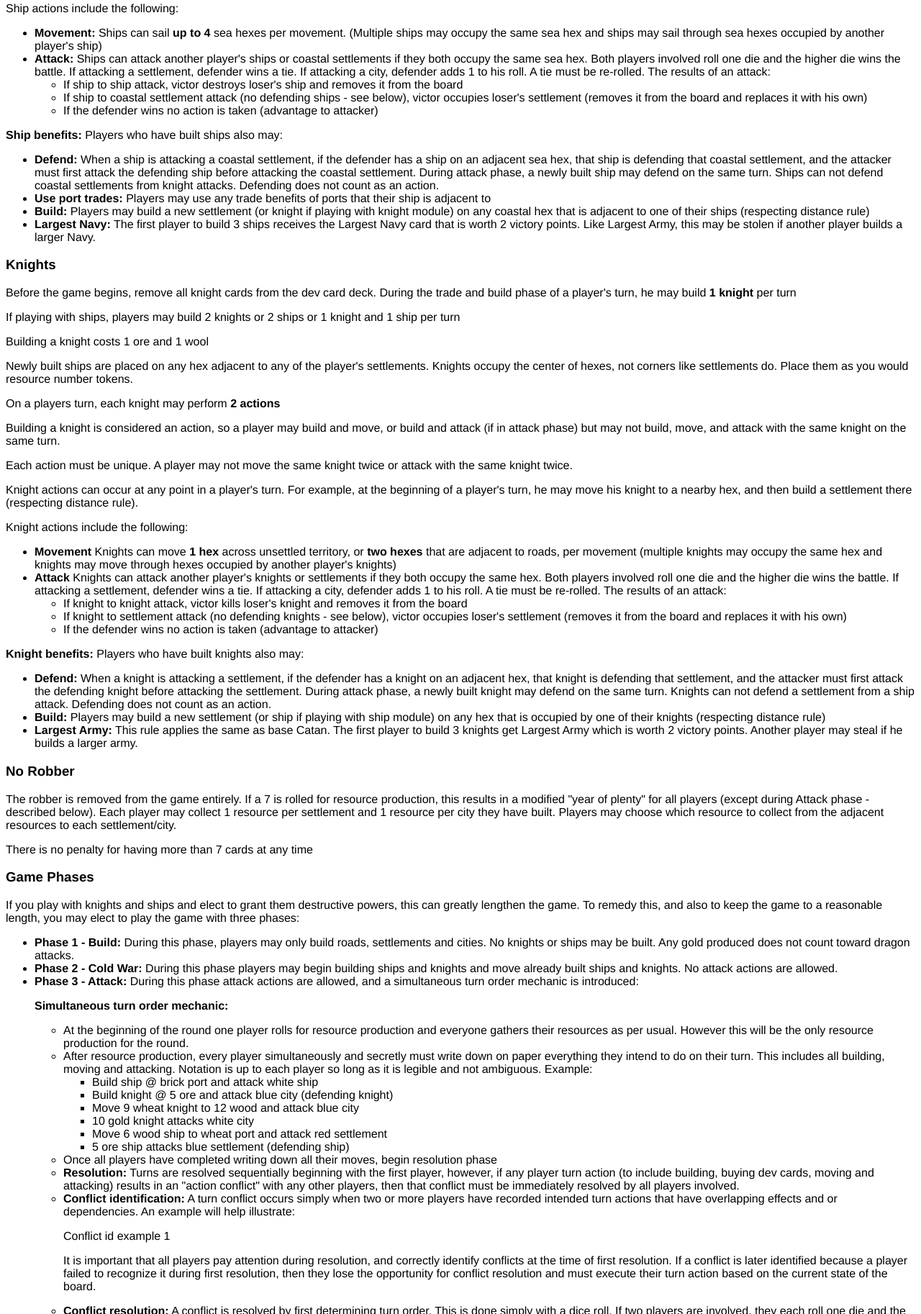
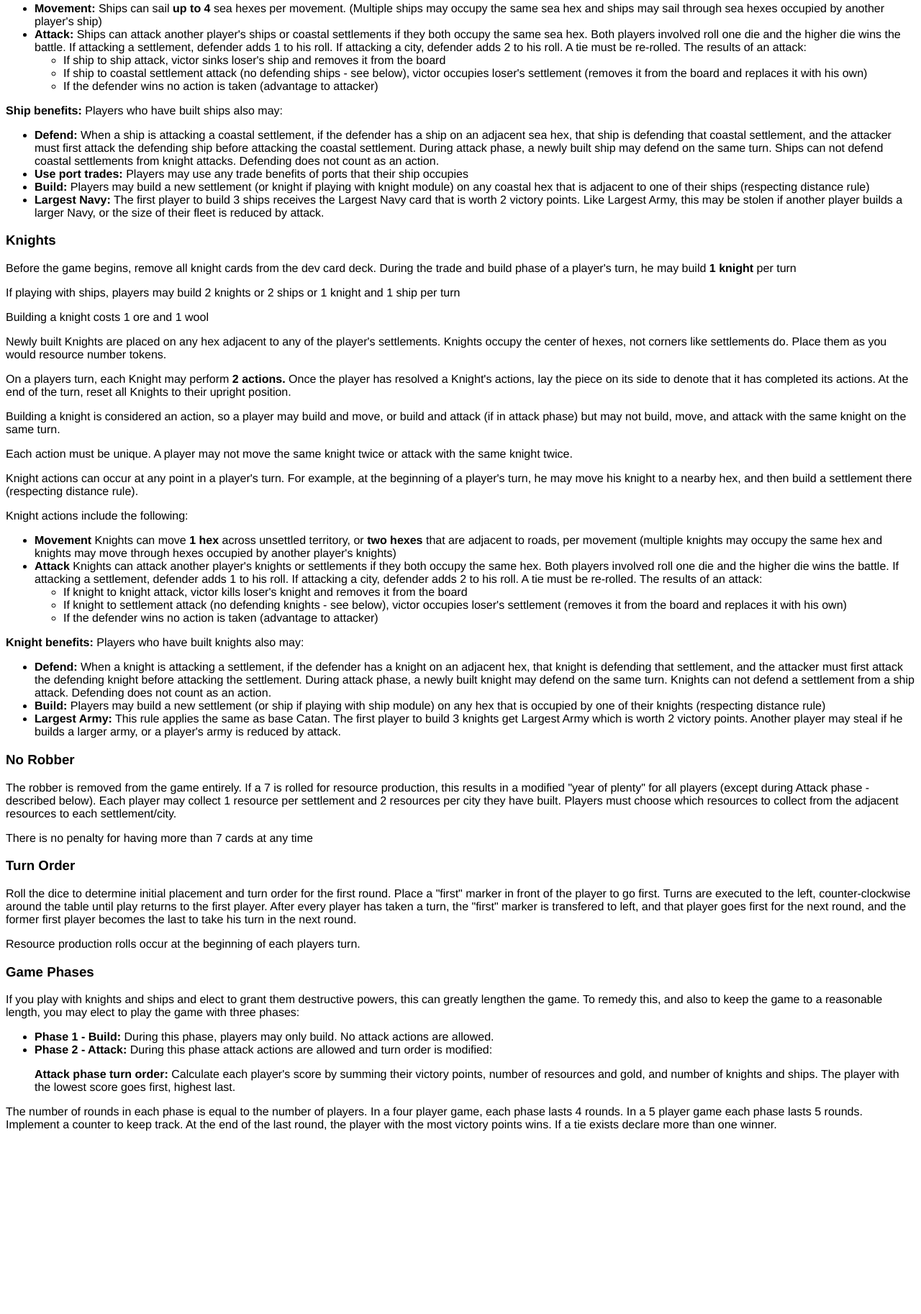
Before and after one commit to robcmills/catan-expansions, a plain HTML site: page index.html in a window 1280 px wide. Shown: the part 974-2800 px from the top of the page at 72% size. After the commit the page ends 2562 px from the top, so only its background shows below. Drawn offline with Linux system fonts and the light colour scheme.

Commit message:
Update v0.4 - remove simultaneous turn order mechanic, collapse phases, other misc improvements.

```diff
--- a/index.html
+++ b/index.html
@@ -14,7 +14,7 @@
 		}
 	</style>
 	<body>
-		<h1>Catan Expansions 🌅</h1>
+		<h1>Catan Expansions 🌅 0.4</h1>
 			<p>This is a collection of expansions to the game of Catan. All rules of the base game apply with the following new rules:</p>
 
 		<h3>Accelerated Start</h3>
@@ -27,12 +27,11 @@
 				<li>2 gold may be traded to the bank for any 1 resource</li>
 				<li>Gold may be traded with other players</li>
 			</ul>
-			<p>Gold hexes replace wheat, sheep and wood (4 player game) resulting in a balanced 3 hexes per resource plus 1 desert board configuration</p>
+			<p>In a 4 player game, with a base Catan board, Gold hexes replace 1 wheat, 1 sheep and 1 wood hex resulting in a balanced 3 hexes per resource plus 1 desert board configuration</p>
 			<p>Monopoly card can not be used for gold</p>
 
 		<h3>The Dragon 🐉</h3>
-			<p>For every 7 gold that is produced by gold hexes, the dragon attacks the player with the most victory points. This attack occurs immediately after resource production roll. The victim of the dragon attack must assign a number to each of his settlements and cities and roll a die to determine which one is attacked. A settlement attacked by the dragon is completely destroyed and removed from the board. If more than once player is tied for most victory points, include gold in the count.</p>
-			<p>If you are playing with no robber (described below)(recommended) then never count gold chosen during a 7 production roll (year of plenty for all) towards the dragon attack counter.</p>
+			<p>For every 7 gold that is produced by gold hexes, the dragon attacks the player with the most victory points. This attack occurs immediately after resource production roll. The victim of the dragon attack must assign a number to each of his settlements and cities and roll a die to determine which one is attacked. A settlement attacked by the dragon is completely destroyed and removed from the board. If more than one player is tied for most victory points, include current gold and resources in the count.</p>
 			<p>If you are playing with phases (described below) then during the first phase (Build) do not advance the dragon gold counter. It only takes effect during phase 2 and 3.</p>
 
 		<h3>Ships ⛵</h3>
@@ -40,16 +39,16 @@
 			<p>If playing with knights, players may build 2 knights or 2 ships or 1 knight and 1 ship per turn</p>
 			<p>A ship costs 1 wood and 1 wool</p>
 			<p>Newly built ships are placed on any sea hex adjacent to any of the player's coastal settlements. Ships occupy the center of sea hexes, not corners like settlements do. Place them as you would resource number tokens.</p>
-			<p>On a players turn, each ship may perform <b>2 actions.</b></p>
+			<p>On a players turn, each ship may perform <b>2 actions.</b> Once the player has resolved a ship's actions, lay the piece on its side to denote that it has completed its actions. At the end of the turn, reset all ships to their upright position.</p>
 			<p>Building a ship is considered an action, so a player may build and move, or build and attack (if in attack phase) but may not build, move, and attack with the same ship on the same turn.</p>
 			<p>Each action must be unique. A player may not move the same ship twice or attack with the same ship twice.</p>
 			<p>Ship actions can occur at any point in a player's turn. For example, at the beginning of a player's turn, he may move his ship to a nearby port, and then use that port before building.</p>
 			<p>Ship actions include the following:</p>
 			<ul>
 				<li><b>Movement:</b> Ships can sail <b>up to 4</b> sea hexes per movement. (Multiple ships may occupy the same sea hex and ships may sail through sea hexes occupied by another player's ship)</li>
-				<li><b>Attack:</b> Ships can attack another player's ships or coastal settlements if they both occupy the same sea hex. Both players involved roll one die and the higher die wins the battle. If attacking a settlement, defender wins a tie. If attacking a city, defender adds 1 to his roll. A tie must be re-rolled. The results of an attack:
+				<li><b>Attack:</b> Ships can attack another player's ships or coastal settlements if they both occupy the same sea hex. Both players involved roll one die and the higher die wins the battle. If attacking a settlement, defender adds 1 to his roll. If attacking a city, defender adds 2 to his roll. A tie must be re-rolled. The results of an attack:
 					<ul>
-						<li>If ship to ship attack, victor destroys loser's ship and removes it from the board</li>
+						<li>If ship to ship attack, victor sinks loser's ship and removes it from the board</li>
 						<li>If ship to coastal settlement attack (no defending ships - see below), victor occupies loser's settlement (removes it from the board and replaces it with his own)</li>
 						<li>If the defender wins no action is taken (advantage to attacker)</li>
 					</ul>
@@ -58,24 +57,24 @@
 			<p><b>Ship benefits:</b> Players who have built ships also may:</p>
 			<ul>
 				<li><b>Defend:</b> When a ship is attacking a coastal settlement, if the defender has a ship on an adjacent sea hex, that ship is defending that coastal settlement, and the attacker must first attack the defending ship before attacking the coastal settlement. During attack phase, a newly built ship may defend on the same turn. Ships can not defend coastal settlements from knight attacks. Defending does not count as an action.</li>
-				<li><b>Use port trades:</b> Players may use any trade benefits of ports that their ship is adjacent to</li>
+				<li><b>Use port trades:</b> Players may use any trade benefits of ports that their ship occupies</li>
 				<li><b>Build:</b> Players may build a new settlement (or knight if playing with knight module) on any coastal hex that is adjacent to one of their ships (respecting distance rule)</li>
-				<li><b>Largest Navy:</b> The first player to build 3 ships receives the Largest Navy card that is worth 2 victory points. Like Largest Army, this may be stolen if another player builds a larger Navy.</li>
+				<li><b>Largest Navy:</b> The first player to build 3 ships receives the Largest Navy card that is worth 2 victory points. Like Largest Army, this may be stolen if another player builds a larger Navy, or the size of their fleet is reduced by attack.</li>
 			</ul>
 
 		<h3>Knights</h3>
 			<p>Before the game begins, remove all knight cards from the dev card deck. During the trade and build phase of a player's turn, he may build <b>1 knight</b> per turn</p>
 			<p>If playing with ships, players may build 2 knights or 2 ships or 1 knight and 1 ship per turn</p>
 			<p>Building a knight costs 1 ore and 1 wool</p>
-			<p>Newly built ships are placed on any hex adjacent to any of the player's settlements. Knights occupy the center of hexes, not corners like settlements do. Place them as you would resource number tokens.</p>
-			<p>On a players turn, each knight may perform <b>2 actions</b></p>
+			<p>Newly built Knights are placed on any hex adjacent to any of the player's settlements. Knights occupy the center of hexes, not corners like settlements do. Place them as you would resource number tokens.</p>
+			<p>On a players turn, each Knight may perform <b>2 actions.</b> Once the player has resolved a Knight's actions, lay the piece on its side to denote that it has completed its actions. At the end of the turn, reset all Knights to their upright position.</p>
 			<p>Building a knight is considered an action, so a player may build and move, or build and attack (if in attack phase) but may not build, move, and attack with the same knight on the same turn.</p>
 			<p>Each action must be unique. A player may not move the same knight twice or attack with the same knight twice.</p>
 			<p>Knight actions can occur at any point in a player's turn. For example, at the beginning of a player's turn, he may move his knight to a nearby hex, and then build a settlement there (respecting distance rule).</p>
 			<p>Knight actions include the following:</p>
 			<ul>
 				<li><b>Movement</b> Knights can move <b>1 hex</b> across unsettled territory, or <b>two hexes</b> that are adjacent to roads, per movement (multiple knights may occupy the same hex and knights may move through hexes occupied by another player's knights)</li>
-				<li><b>Attack</b> Knights can attack another player's knights or settlements if they both occupy the same hex. Both players involved roll one die and the higher die wins the battle. If attacking a settlement, defender wins a tie. If attacking a city, defender adds 1 to his roll. A tie must be re-rolled. The results of an attack:
+				<li><b>Attack</b> Knights can attack another player's knights or settlements if they both occupy the same hex. Both players involved roll one die and the higher die wins the battle. If attacking a settlement, defender adds 1 to his roll. If attacking a city, defender adds 2 to his roll. A tie must be re-rolled. The results of an attack:
 					<ul>
 						<li>If knight to knight attack, victor kills loser's knight and removes it from the board</li>
 						<li>If knight to settlement attack (no defending knights - see below), victor occupies loser's settlement (removes it from the board and replaces it with his own)</li>
@@ -88,47 +87,26 @@
 			<ul>
 				<li><b>Defend:</b> When a knight is attacking a settlement, if the defender has a knight on an adjacent hex, that knight is defending that settlement, and the attacker must first attack the defending knight before attacking the settlement. During attack phase, a newly built knight may defend on the same turn. Knights can not defend a settlement from a ship attack. Defending does not count as an action.</li>
 				<li><b>Build:</b> Players may build a new settlement (or ship if playing with ship module) on any hex that is occupied by one of their knights (respecting distance rule)</li>
-				<li><b>Largest Army:</b> This rule applies the same as base Catan. The first player to build 3 knights get Largest Army which is worth 2 victory points. Another player may steal if he builds a larger army.</li>
+				<li><b>Largest Army:</b> This rule applies the same as base Catan. The first player to build 3 knights get Largest Army which is worth 2 victory points. Another player may steal if he builds a larger army, or a player's army is reduced by attack.</li>
 			</ul>
 
 		<h3>No Robber</h3>
-			<p>The robber is removed from the game entirely. If a 7 is rolled for resource production, this results in a modified "year of plenty" for all players (except during Attack phase - described below). Each player may collect 1 resource per settlement and 1 resource per city they have built. Players may choose which resource to collect from the adjacent resources to each settlement/city.</p>
+			<p>The robber is removed from the game entirely. If a 7 is rolled for resource production, this results in a modified "year of plenty" for all players (except during Attack phase - described below). Each player may collect 1 resource per settlement and 2 resources per city they have built. Players must choose which resources to collect from the adjacent resources to each settlement/city.</p>
 			<p>There is no penalty for having more than 7 cards at any time</p>
+
+		<h3>Turn Order</h3>
+			<p>Roll the dice to determine initial placement and turn order for the first round. Place a "first" marker in front of the player to go first. Turns are executed to the left, counter-clockwise around the table until play returns to the first player. After every player has taken a turn, the "first" marker is transfered to left, and that player goes first for the next round, and the former first player becomes the last to take his turn in the next round.</p>
+			<p>Resource production rolls occur at the beginning of each players turn.</p>
 
 		<h3>Game Phases</h3>
 			<p>If you play with knights and ships and elect to grant them destructive powers, this can greatly lengthen the game. To remedy this, and also to keep the game to a reasonable length, you may elect to play the game with three phases:</p>
 			<ul>
-				<li><b>Phase 1 - Build:</b>	During this phase, players may only build roads, settlements and cities. No knights or ships may be built. Any gold produced does not count toward dragon attacks.</li>
-				<li><b>Phase 2 - Cold War:</b>	During this phase players may begin building ships and knights and move already built ships and knights. No attack actions are allowed.</li>
-				<li><b>Phase 3 - Attack:</b> During this phase attack actions are allowed, and a simultaneous turn order mechanic is introduced:
-				<p><b>Simultaneous turn order mechanic:</b></p>
-					<ul>
-						<li>At the beginning of the round one player rolls for resource production and everyone gathers their resources as per usual. However this will be the only resource production for the round.</li>
-						<li>After resource production, every player simultaneously and secretly must write down on paper everything they intend to do on their turn. This includes all building, moving and attacking. Notation is up to each player so long as it is legible and not ambiguous. Example:
-						<ul>
-							<li>Build ship @ brick port and attack white ship</li>
-							<li>Build knight @ 5 ore and attack blue city (defending knight)</li>
-							<li>Move 9 wheat knight to 12 wood and attack blue city</li>
-							<li>10 gold knight attacks white city</li>
-							<li>Move 6 wood ship to wheat port and attack red settlement</li>
-							<li>5 ore ship attacks blue settlement (defending ship)</li>
-						</ul>
-						</li>
-						<li>Once all players have completed writing down all their moves, begin resolution phase</li>
-						<li><b>Resolution:</b> Turns are resolved sequentially beginning with the first player, however, if any player turn action (to include building, buying dev cards, moving and attacking) results in an "action conflict" with any other players, then that conflict must be immediately resolved by all players involved.</li>
-						<li><b>Conflict identification:</b> A turn conflict occurs simply when two or more players have recorded intended turn actions that have overlapping effects and or dependencies. An example will help illustrate:
-						<p>Conflict id example 1</p>
-						<p>It is important that all players pay attention during resolution, and correctly identify conflicts at the time of first resolution. If a conflict is later identified because a player failed to recognize it during first resolution, then they lose the opportunity for conflict resolution and must execute their turn action based on the current state of the board.</p>
-						<li><b>Conflict resolution:</b> A conflict is resolved by first determining turn order. This is done simply with a dice roll. If two players are involved, they each roll one die and the higher die wins. Ties are re-rolled. The winner of the roll may choose which player executes their intended turn action first. The turn action is immediately executed, and then the other player executes their intended action and the conflict is resolved. All players involved cross off those actions in their ledgers and turn resolutions continue.
-						<p>Conflict resolution examples...todo</p>
-						</li>
-						<li>If a conflict resolution renders any of a players recorded intented moves no longer eligible, then that player may immediately change only the affected moves to eligible moves.
-						<p>example...todo</p>
-						</li>
-					</ul>
+				<li><b>Phase 1 - Build:</b>	During this phase, players may only build. No attack actions are allowed.</li>
+				<li><b>Phase 2 - Attack:</b> During this phase attack actions are allowed and turn order is modified:
+					<p><b>Attack phase turn order:</b> Calculate each player's score by summing their victory points, number of resources and gold, and number of knights and ships. The player with the lowest score goes first, highest last.</p>
 				</li>
 			</ul>
-			<p>In a 3-4 player game, each phase lasts three rounds of turns. In a 5-6 player game each phase lasts 2 rounds of turns. Implement a counter to keep track. At the end of the last round, the player with the most victory points wins. If a tie exists declare more than one winner.</p>
+			<p>The number of rounds in each phase is equal to the number of players. In a four player game, each phase lasts 4 rounds. In a 5 player game each phase lasts 5 rounds. Implement a counter to keep track. At the end of the last round, the player with the most victory points wins. If a tie exists declare more than one winner.</p>
 
 	</body>
 </html>
```
